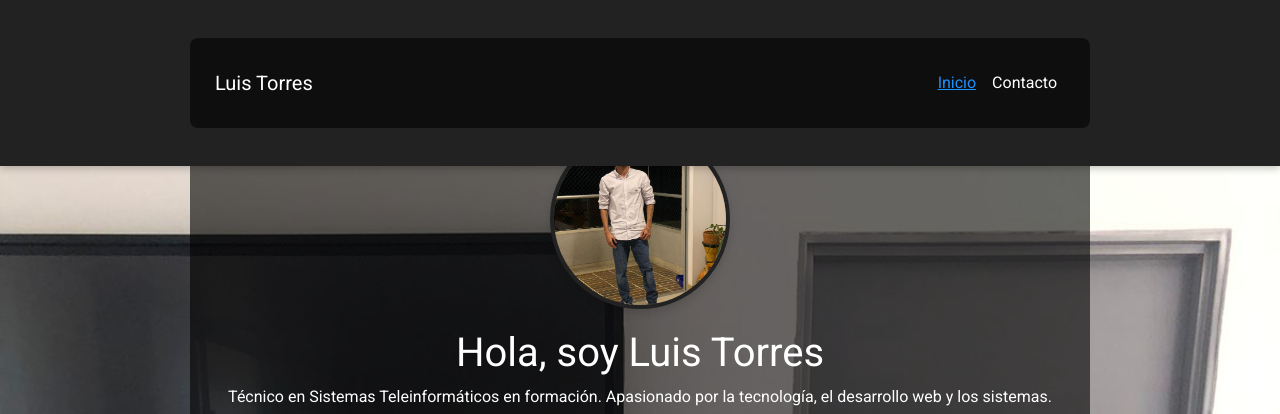
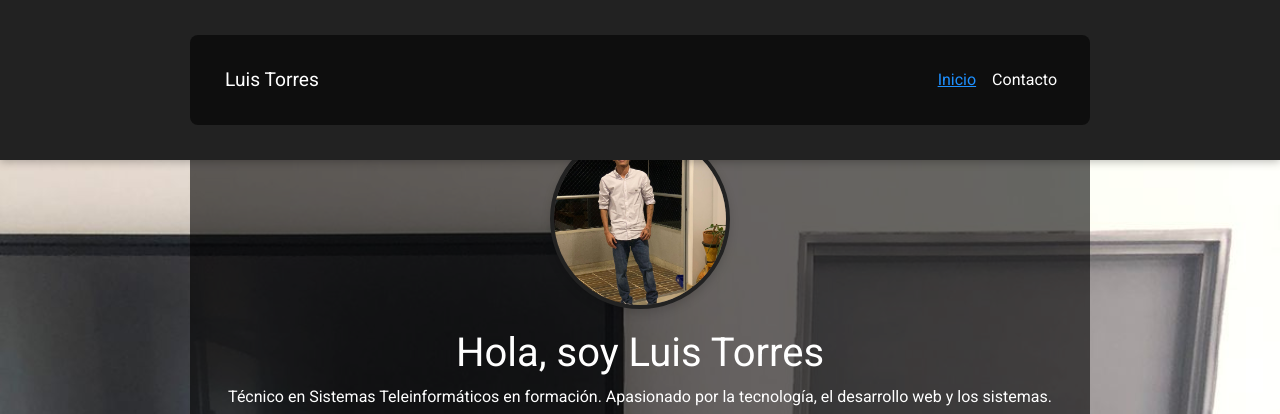
Before and after one commit to appo72j/appo72j.github.io, a plain HTML site: page index.html in a window 1280 px wide. Shown: the top 414 px of the page. Drawn offline with nearby package versions, Linux system fonts and the light colour scheme.

Commit message:
reduccion

```diff
--- a/estilos.css
+++ b/estilos.css
@@ -19,3 +19,20 @@ body {
   border-radius: 8px;
   color: white;
 }
+
+/* Ajustar el tamaño del header */
+.navbar {
+  padding-top: 5px;
+  padding-bottom: 5px;
+  min-height: 50px;
+}
+
+.navbar-brand {
+  font-size: 1.2rem;
+  padding: 0 10px;
+}
+
+.navbar-toggler {
+  padding: 2px 6px;
+  font-size: 0.9rem;
+}
```
